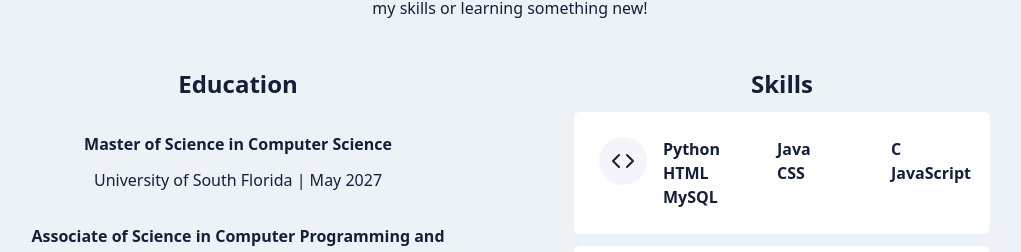
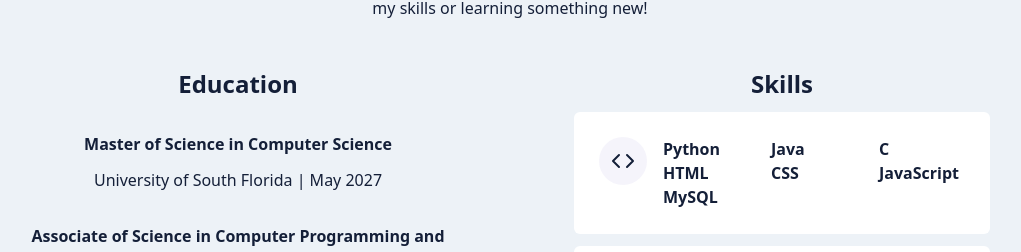
Before and after one commit to SharipovaRi/My-Portfolio-Project, a React (Vite) app in the folder client/: page / in a window 1280 px wide. Shown: the part 1040-1292 px from the top of the page, without its empty margins (130-1151 px from the left). Built offline with nearby package versions, Linux system fonts and the light colour scheme.

Commit message:
change distance between text

```diff
--- a/client/src/components/AboutSection.jsx
+++ b/client/src/components/AboutSection.jsx
@@ -36,7 +36,7 @@ export const AboutSection = () => {
                             <div className="p-3 rounded-full bg-primary/10">
                                 <Code className="h-6 w-6"/>
                             </div>
-                            <div className="grid grid-cols-3 gap-x-10 text-left">
+                            <div className="grid grid-cols-3 gap-x-7 text-left">
                                 <h4 className="font-semibold"> Python </h4>
                                 <h4 className="font-semibold"> Java </h4>
                                 <h4 className="font-semibold"> C </h4>
```
